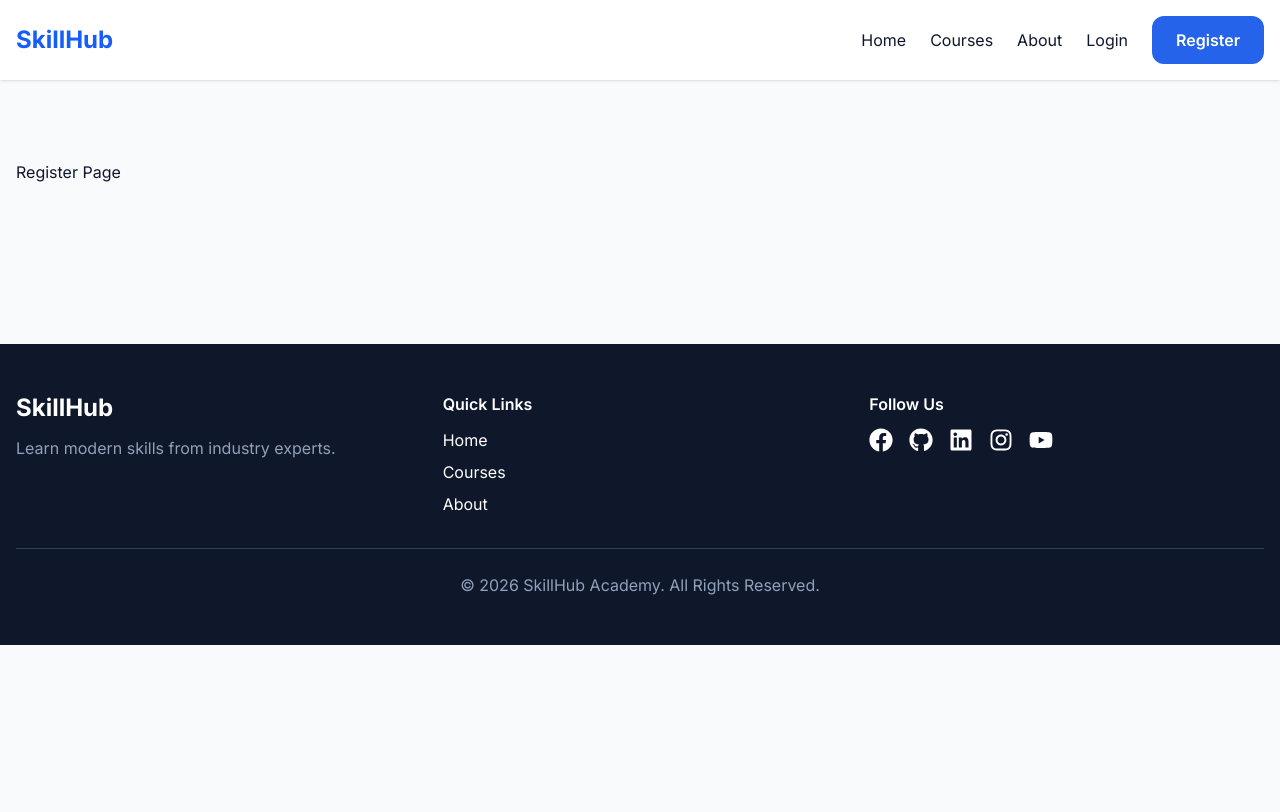
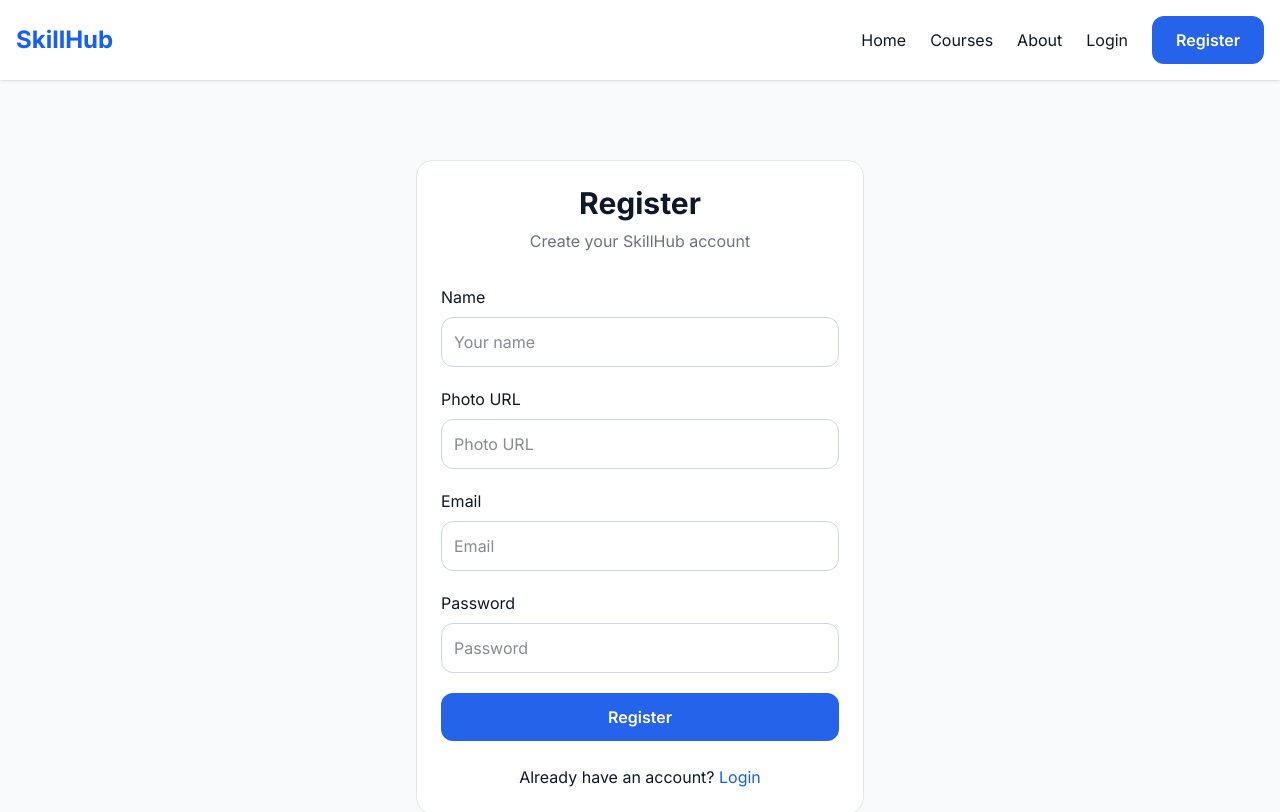
Before and after one commit to imuimuimran/skillhub-academy, a Next.js app: page /register in a window 1280 px wide. Shown: the top 812 px of the page. Built offline with nearby package versions, Linux system fonts and the light colour scheme; no server answers.

Commit message:
Implemented user registration with validation

```diff
--- a/src/app/register/page.jsx
+++ b/src/app/register/page.jsx
@@ -1,7 +1,201 @@
-export default function Register() {
+"use client";
+
+import Link from "next/link";
+import { useState } from "react";
+import { useRouter } from "next/navigation";
+import toast from "react-hot-toast";
+
+import { useAuth } from "@/context/AuthContext";
+
+export default function RegisterPage() {
+  const {
+    createUser,
+    updateUserProfile,
+  } = useAuth();
+
+  const router = useRouter();
+
+  const [loading, setLoading] =
+    useState(false);
+
+  const handleRegister = async (e) => {
+    e.preventDefault();
+
+    const form = e.target;
+
+    const name = form.name.value;
+    const photo = form.photo.value;
+    const email = form.email.value;
+    const password =
+      form.password.value;
+
+    // Password Validation
+
+    if (password.length < 6) {
+      return toast.error(
+        "Password must be at least 6 characters"
+      );
+    }
+
+    if (!/[A-Z]/.test(password)) {
+      return toast.error(
+        "Password must contain one uppercase letter"
+      );
+    }
+
+    if (
+      !/[!@#$%^&*(),.?":{}|<>]/.test(
+        password
+      )
+    ) {
+      return toast.error(
+        "Password must contain one special character"
+      );
+    }
+
+    try {
+      setLoading(true);
+
+      await createUser(
+        email,
+        password
+      );
+
+      await updateUserProfile(
+        name,
+        photo
+      );
+
+      await reload(auth.currentUser);
+
+      toast.success(
+        "Registration successful!"
+      );
+
+      router.push("/");
+    } catch (error) {
+      if (
+        error.code ===
+        "auth/email-already-in-use"
+      ) {
+        toast.error(
+          "Email already exists"
+        );
+      } else {
+        toast.error(
+          "Registration failed"
+        );
+      }
+    } finally {
+      setLoading(false);
+    }
+  };
+
   return (
-    <div className="container-custom py-20">
-      Register Page
-    </div>
+    <section className="section-padding">
+      <div className="container-custom">
+
+        <div className="max-w-md mx-auto card-custom">
+
+          <h1 className="text-3xl font-bold text-center">
+            Register
+          </h1>
+
+          <p className="text-center text-gray-500 mt-2">
+            Create your SkillHub account
+          </p>
+
+          <form
+            onSubmit={handleRegister}
+            className="space-y-5 mt-8"
+          >
+
+            <div>
+              <label className="block mb-2">
+                Name
+              </label>
+
+              <input
+                type="text"
+                name="name"
+                required
+                className="form-input"
+                placeholder="Your name"
+              />
+            </div>
+
+            <div>
+              <label className="block mb-2">
+                Photo URL
+              </label>
+
+              <input
+                type="text"
+                name="photo"
+                className="form-input"
+                placeholder="Photo URL"
+              />
+            </div>
+
+            <div>
+              <label className="block mb-2">
+                Email
+              </label>
+
+              <input
+                type="email"
+                name="email"
+                required
+                className="form-input"
+                placeholder="Email"
+              />
+            </div>
+
+            <div>
+              <label className="block mb-2">
+                Password
+              </label>
+
+              <input
+                type="password"
+                name="password"
+                required
+                className="form-input"
+                placeholder="Password"
+              />
+            </div>
+
+            <button
+              type="submit"
+              disabled={loading}
+              className="btn-primary w-full"
+            >
+              {loading
+                ? "Creating Account..."
+                : "Register"}
+            </button>
+
+          </form>
+
+          <div className="mt-6 text-center">
+
+            <p>
+              Already have an account?{" "}
+
+              <Link
+                href="/login"
+                className="text-blue-600"
+              >
+                Login
+              </Link>
+
+            </p>
+
+          </div>
+
+        </div>
+
+      </div>
+    </section>
   );
 }
--- a/src/context/AuthContext.jsx
+++ b/src/context/AuthContext.jsx
@@ -18,6 +18,8 @@ import {
 } from "firebase/auth";
 
 import { auth } from "@/firebase/firebase.config";
+
+import { reload } from "firebase/auth";
 
 const AuthContext = createContext();
 
```
